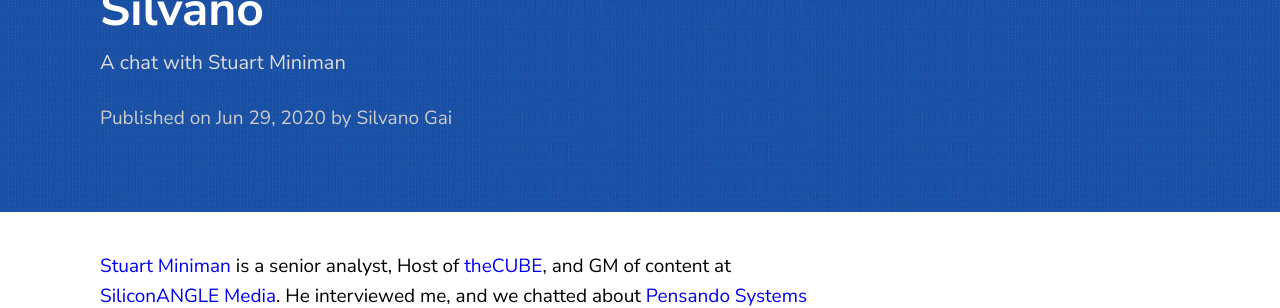
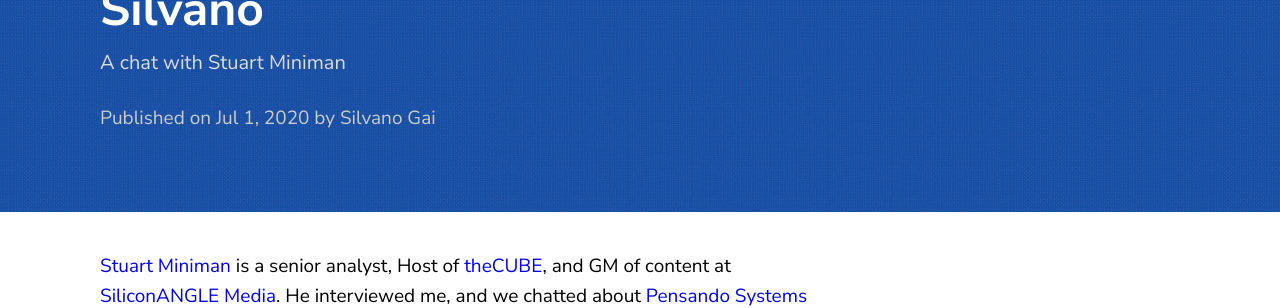
Before and after one commit to silvanogai/silvanogai, a Jekyll site: the page built from _posts/2020-06-29-thecube.md, in a window 1280 px wide. Shown: the part 137-445 px from the top of the page. Built offline with Jekyll 4.4.1, drawn with Linux system fonts in a browser that asks for light colours; comment, search, counter and statistics services are not loaded; part of the change alters nothing that is shown.

```diff
--- a/_posts/2020-06-29-thecube.md
+++ b/_posts/2020-06-29-thecube.md
@@ -1,11 +1,11 @@
 ---
 layout: post
 comments: true
-draft: true
 author: Silvano Gai
 title: Stuart Miniman interviews Silvano
 excerpt: A pointer to a podcast interview with theCUBE
 description: A chat with Stuart Miniman
+date: 2020-07-01
 ---
 
 [Stuart Miniman](https://www.linkedin.com/in/miniman/) is a senior analyst, Host of [theCUBE](https://www.thecube.net/), and GM of content at [SiliconANGLE Media](https://siliconangle.com/). He interviewed me, and we chatted about [Pensando Systems](https://pensando.io) and in particular:
```
